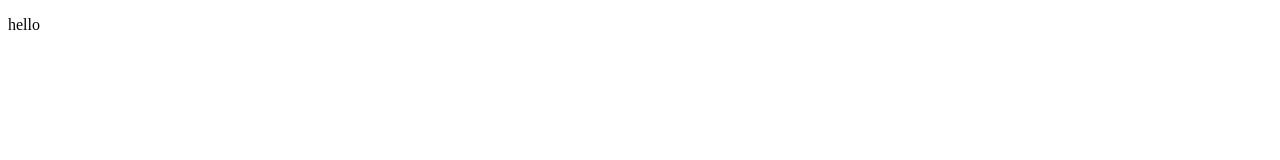
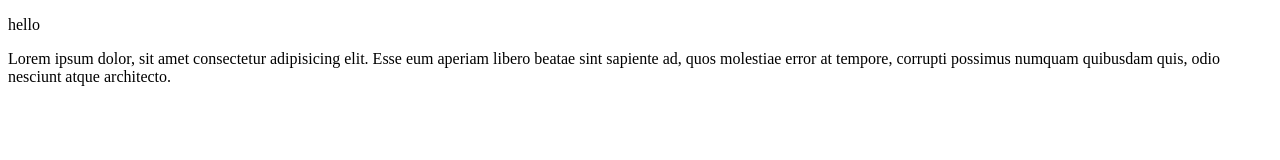
Before and after one commit to armeenali2014-cpu/manahils, a plain HTML site: page index.html in a window 1280 px wide. Drawn offline with Linux system fonts and the light colour scheme.

Commit message:
add parag

```diff
--- a/index.html
+++ b/index.html
@@ -7,5 +7,6 @@
 </head>
 <body>
     <p>hello</p>
+    <p>Lorem ipsum dolor, sit amet consectetur adipisicing elit. Esse eum aperiam libero beatae sint sapiente ad, quos molestiae error at tempore, corrupti possimus numquam quibusdam quis, odio nesciunt atque architecto.</p>
 </body>
 </html>
```
